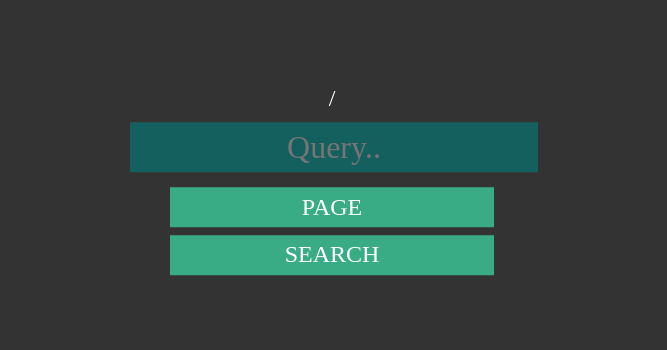
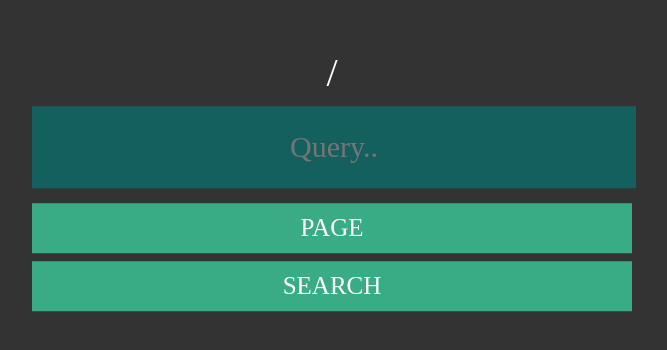
Before and after one commit to embokoir/scrapbox-swifter, a plain HTML site: page public/index.html in a window 1280 px wide. Shown: the part 180-530 px from the top of the page, without its empty margins (308-975 px from the left). Drawn offline with Linux system fonts and the light colour scheme.

Commit message:
幅・高さを最適化

```diff
--- a/public/index.html
+++ b/public/index.html
@@ -11,20 +11,21 @@
      }
      body {
        margin: 0 0;
-       height: 85vh;
+       height: 85%;
        text-align: center;
        color: white;
        background: #333333;
      }
      .container {
-       max-width: 500px;
+       width: 90%;
+       max-width: 600px;
        position: absolute;
-	     top: 45%;
-	     left: 50%;
-	     transform: translate(-50%, -50%);
+       top: 45%;
+	   left: 50%;
+	   transform: translate(-50%, -50%);
      }
      .project {
-       font-size: 3vh;
+       font-size: 40px;
        margin-bottom: 10px;
        font-family: Avenir;
      }
@@ -34,17 +35,17 @@
      #input {
        text-align: center;
        width: 100%;
-       height: 6vh;
-       font-size: 4vh;
+       height: 80px;
+       font-size: 30px;
        font-family: Avenir;
        background-color: #14605F;
        color: white;
        border: none;
      }
      button {
-       width: 80%;
-       height: 5vh;
-       font-size: 3vh;
+       width: 100%;
+       height: 50px;
+       font-size: 25px;
        font-family: Avenir;
        background-color: #39AC86;
        color: white;
```
